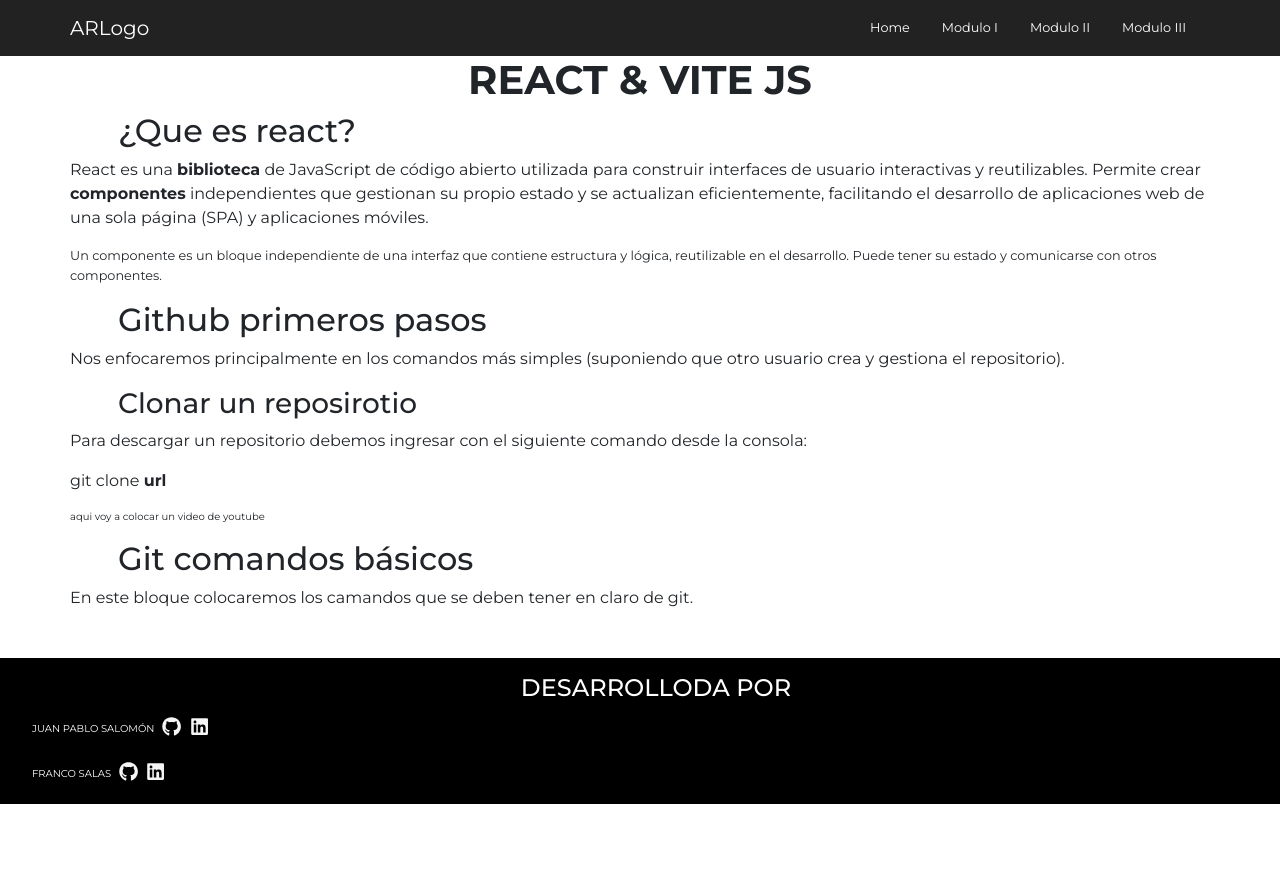
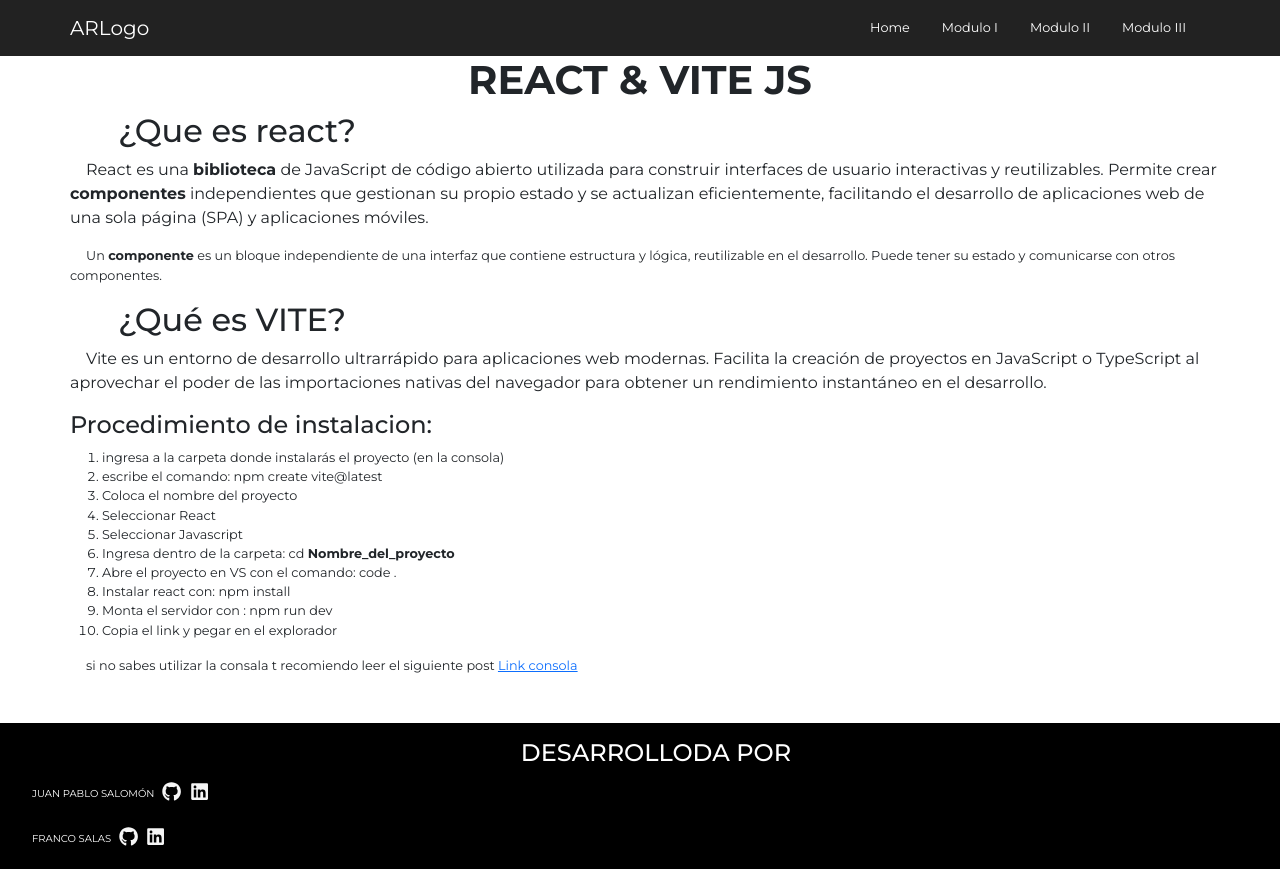
Before and after one commit to Fsalasgit/atomicReact, a React (Vite) app: page /reactVite in a window 1280 px wide. Before the commit the page ends 804 px from the top, so only its background shows below. Built offline with nearby package versions, Linux system fonts and the light colour scheme.

Commit message:
Agregando pagina de react-vite

```diff
--- a/src/pages/ReactPage.jsx
+++ b/src/pages/ReactPage.jsx
@@ -11,24 +11,30 @@
                 <article className="col-12">
                     <h2 className='blogContainer__ArticleTitle'>¿Que es react?</h2>
                     <p className='blogContainer__p'>React es una <strong>biblioteca</strong> de JavaScript de código abierto utilizada para construir interfaces de usuario interactivas y reutilizables. Permite crear <strong>componentes</strong>  independientes que gestionan su propio estado y se actualizan eficientemente, facilitando el desarrollo de aplicaciones web de una sola página (SPA) y aplicaciones móviles.</p>
-                    <p className='blogContainer__p-small'>Un componente es un bloque independiente de una interfaz que contiene estructura y lógica, reutilizable en el desarrollo. Puede tener su estado y comunicarse con otros componentes.</p>
+                    <p className='blogContainer__p-small'>Un <strong>componente</strong> es un bloque independiente de una interfaz que contiene estructura y lógica, reutilizable en el desarrollo. Puede tener su estado y comunicarse con otros componentes.</p>
 
                 </article>
                 <article className="col-12">
-                    <h2 className='blogContainer__ArticleTitle'>Github primeros pasos</h2>
-                    <p className='blogContainer__p'>Nos enfocaremos principalmente en los comandos más simples (suponiendo que otro usuario crea y gestiona el repositorio).</p>
-                    <h3 className='blogContainer__ArticleTitle'>Clonar un reposirotio</h3>
-                    <p className='blogContainer__p'>Para descargar un repositorio debemos ingresar con el siguiente comando desde la consola:</p>
-                    <p className='blogContainer__p'>git clone <strong>url</strong></p>
-                    <p>aqui voy a colocar un video de youtube</p>
+                    <h2 className='blogContainer__ArticleTitle'>¿Qué es VITE?</h2>
+                    <p className='blogContainer__p'>Vite es un entorno de desarrollo ultrarrápido para aplicaciones web modernas. Facilita la creación de proyectos en JavaScript o TypeScript al aprovechar el poder de las importaciones nativas del navegador para obtener un rendimiento instantáneo en el desarrollo.</p>
+                    <h4>Procedimiento de instalacion:</h4>
+                    <ol className='orderlist__container'>
+                        <li>ingresa a la carpeta donde instalarás el proyecto (en la consola)</li>
+                        <li>escribe el comando: npm create vite@latest</li>
+                        <li>Coloca el nombre del proyecto</li>
+                        <li>Seleccionar React</li>
+                        <li>Seleccionar Javascript</li>
+                        <li>Ingresa dentro de la carpeta: cd <strong>Nombre_del_proyecto</strong></li>
+                        <li>Abre el proyecto en VS con el comando: code . </li>
+                        <li>Instalar react con: npm install</li>
+                        <li>Monta el servidor con : npm run dev</li>
+                        <li>Copia el link y pegar en el explorador</li>
+                    </ol>
 
+                    <p className='blogContainer__p-small'>si no sabes utilizar la consala t recomiendo leer el siguiente post <a href="#">Link consola</a></p>
 
                 </article>
-                <article className="col-12">
-                    <h2 className='blogContainer__ArticleTitle'>Git comandos básicos</h2>
-                    <p className='blogContainer__p'>En este bloque colocaremos los camandos que se deben tener en claro de git.</p>
 
-                </article>
             </div>
 
 
--- a/src/sass/pages/styleBlogs.scss
+++ b/src/sass/pages/styleBlogs.scss
@@ -10,8 +10,14 @@
 
 .blogContainer__p{
     font-size: 1rem;
+    text-indent: 1rem;
 }
 
 .blogContainer__p-small{
     font-size: 0.8rem;
+    text-indent: 1rem;
 }
+
+.orderlist__container{
+    font-size: 0.8rem;
+}
```
